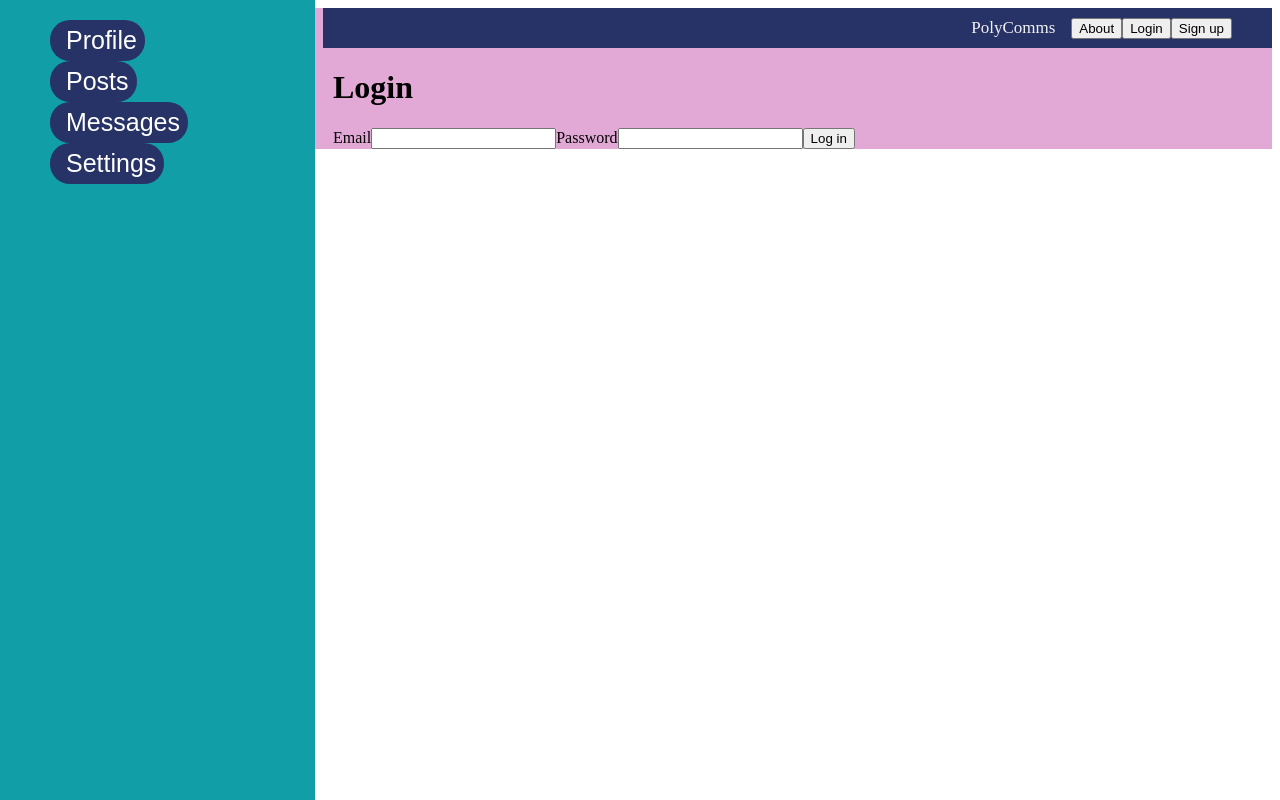
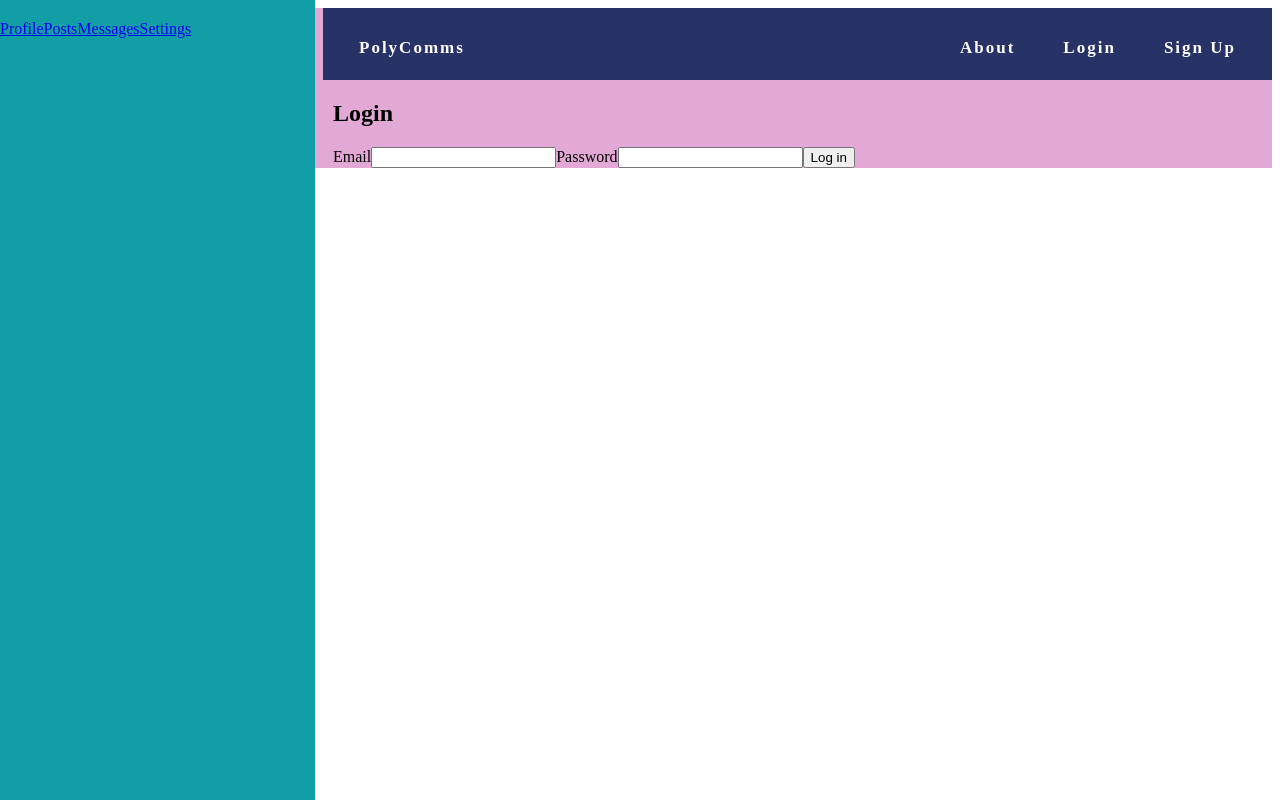
Before and after one commit to seanoyama/poly-commissions, a React (Vite) app in the folder packages/react-frontend/: page /login in a window 1280 px wide. Built offline with nearby package versions, Linux system fonts and the light colour scheme.

Commit message:
refactor: refactored App.tsx with some css changed

```diff
--- a/packages/react-frontend/src/App.css
+++ b/packages/react-frontend/src/App.css
@@ -15,6 +15,54 @@
     outline: 2px solid var(--accent);
     outline-offset: 2px;
   }
+}
+
+/* Navigation */
+
+.navbar {
+  position: sticky;
+  top: 0;
+  z-index: 10;
+  display: flex;
+  flex-wrap: wrap;
+  justify-content: space-between;
+  align-items: center;
+  gap: 6px;
+  width: auto;
+  padding: 16px 20px;
+  background-color: 273366;
+  color: white;
+}
+
+.logo {
+  margin: 0;
+}
+
+.nav-list {
+  display: flex;
+  flex-wrap: wrap;
+  justify-content: center;
+  gap: 16px;
+  margin: 0;
+  padding: 0;
+  list-style: none;
+}
+
+.navbar a {
+  color: white;
+  font-weight: bold;
+  text-decoration: none;
+  letter-spacing: 2px;
+}
+
+.navbar a:hover,
+.navbar a:focus-visible {
+  text-decoration: underline;
+}
+
+/*sidebar*/
+
+.sidebar {
 }
 
 .hero {
@@ -161,6 +209,22 @@
   }
 }
 
+.posts {
+  display: grid;
+  grid-template-columns: minmax(0, 1fr) minmax(260px, 340px);
+  gap: 20px 40px;
+  align-items: start;
+
+  width: auto;
+  max-width: 1000px;
+  margin-bottom: 20px;
+  padding: 28px;
+
+  border: 2px solid black;
+  border-radius: 12px;
+  background-color: white;
+}
+
 .ticks {
   position: relative;
   width: 100%;
@@ -284,5 +348,4 @@
     box-sizing: border-box;
     padding: 8px;
   }
-
 }
--- a/packages/react-frontend/src/App.tsx
+++ b/packages/react-frontend/src/App.tsx
@@ -1,76 +1,18 @@
 import "./App.css";
-import LoginPage from "./pages/LoginPage";
-import SignupPage from "./pages/SignupPage";
-import MessagesPage from "./pages/MessagesPage";
-import PostsPage from "./pages/PostsPage";
-import ProfilePage from "./pages/ProfilePage";
-import { BrowserRouter, Routes, Route } from "react-router-dom";
+import Navbar from "./navbar";
+import Sidebar from "./sidebar";
+import RoutesFE from "./routesFE";
+import { BrowserRouter } from "react-router-dom";
 
 function App() {
   return (
     <>
       <BrowserRouter>
-        <div className="page">
-          <div className="sidebar">
-
-            <button>Profile</button>
-            <form
-              action="http://localhost:5173/posts"
-              method="get">
-              <button>Posts</button>
-            </form>
-
-            <form
-              action="http://localhost:5173/messages"
-              method="get">
-              <button>Messages</button>
-            </form>
-
-            <button>Settings</button>
-
-          </div>
-
-          <nav className="navbar">
-            <a>PolyComms</a>
-
-            <form
-              action="http://localhost:5173/about"
-              method="get">
-              <button className="navBarItem" type="submit">
-                About
-              </button>
-            </form>
-
-            <form
-              action="http://localhost:5173/login"
-              method="get">
-              <button className="navBarItem" type="submit">
-                Login
-              </button>
-            </form>
-
-            <form
-              action="http://localhost:5173/signup"
-              method="get">
-              <button className="navBarItem" type="submit">
-                Sign up
-              </button>
-            </form>
-          </nav>
-          <Routes>
-            <Route
-              path="/messages"
-              element={<MessagesPage />}
-            />
-            <Route path="/login" element={<LoginPage />} />
-            <Route path="/posts" element={<PostsPage />} />
-            <Route path="/users/:uuid" element={<ProfilePage />} />
-          </Routes>
-
-          <div className="main">
-
-          </div>
-        </div>
+        <section className="page">
+          <Sidebar />
+          <Navbar />
+          <RoutesFE />
+        </section>
       </BrowserRouter>
     </>
   );
--- a/packages/react-frontend/src/PostsList.tsx
+++ b/packages/react-frontend/src/PostsList.tsx
@@ -10,15 +10,13 @@ type Post = {
   image: string;
 };
 
-
-
-
 export default function PostsList(props: any) {
   const user_id = props.user_id;
   // url variable in case we go #public
   let url = "http://localhost:8000/posts";
-  if(user_id){ //if user_id is passed, filter posts by user_id
-    url = url+"?user_id="+user_id;
+  if (user_id) {
+    //if user_id is passed, filter posts by user_id
+    url = url + "?user_id=" + user_id;
     console.log(url);
   }
   const [posts, setPosts] = useState<Post[]>([]);
@@ -46,6 +44,7 @@ export default function PostsList(props: any) {
       {error && <p className="error-message">{error}</p>}
       <section className="posts-list-grid">
         {posts.map((post) => (
+          <section className="posts">
             <article className="posts-list-card" key={post.id}>
               <img
                 className="posts-list-image"
@@ -61,6 +60,7 @@ export default function PostsList(props: any) {
                 </p>
               </div>
             </article>
+          </section>
         ))}
       </section>
     </div>
--- /dev/null
+++ b/packages/react-frontend/src/navbar.tsx
@@ -0,0 +1,21 @@
+export default function Navbar() {
+  const URL = "http://localhost:5173";
+  return (
+    <nav className="navbar">
+      <h1 className="logo">
+        <a href="/">PolyComms</a>
+      </h1>
+      <ul className="nav-list">
+        <li>
+          <a href={`${URL}/`}>About</a>
+        </li>
+        <li>
+          <a href={`${URL}/login`}>Login</a>
+        </li>
+        <li>
+          <a href={`${URL}/signup`}>Sign Up</a>
+        </li>
+      </ul>
+    </nav>
+  );
+}
--- /dev/null
+++ b/packages/react-frontend/src/routesFE.tsx
@@ -0,0 +1,18 @@
+import LoginPage from "./pages/LoginPage";
+import SignupPage from "./pages/SignupPage";
+import MessagesPage from "./pages/MessagesPage";
+import PostsPage from "./pages/PostsPage";
+import ProfilePage from "./pages/ProfilePage";
+import { Routes, Route } from "react-router-dom";
+
+export default function RoutesFE() {
+  return (
+    <Routes>
+      <Route path="/messages" element={<MessagesPage />} />
+      <Route path="/login" element={<LoginPage />} />
+      <Route path="/posts" element={<PostsPage />} />
+      <Route path="/users/:uuid" element={<ProfilePage />} />
+      <Route path="/signup" element={<SignupPage />} />
+    </Routes>
+  );
+}
--- /dev/null
+++ b/packages/react-frontend/src/sidebar.tsx
@@ -0,0 +1,10 @@
+export default function Sidebar() {
+  return (
+    <section className="sidebar">
+      <a href="http://localhost:5173/profile">Profile</a>
+      <a href="http://localhost:5173/posts">Posts</a>
+      <a href="http://localhost:5173/messages">Messages</a>
+      <a href="http://localhost:5173/settings">Settings</a>
+    </section>
+  );
+}
```
Also changed, not shown: packages/react-frontend/src/LoginForm.tsx (+11 -2 lines), packages/react-frontend/src/SignupForm.tsx (+9 -3 lines). Lines whose indentation alone changed are shown as unchanged.
